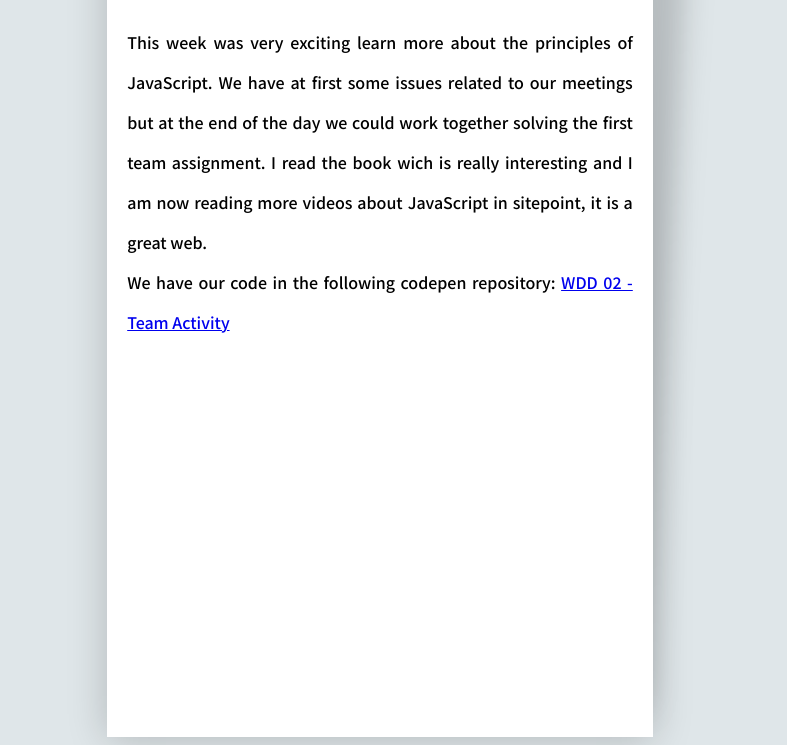
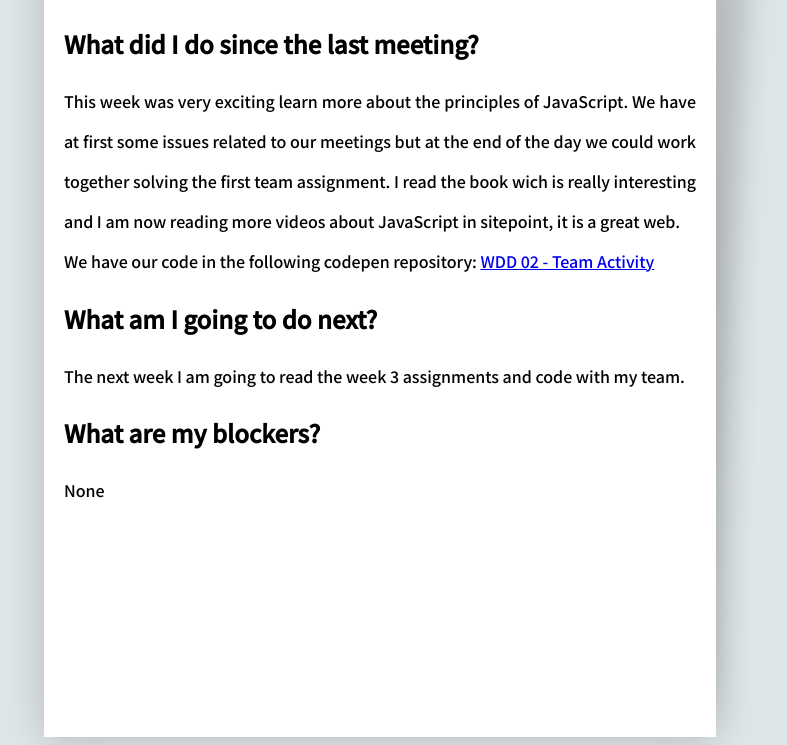
Before and after one commit to ramalaso/wdd330, a plain HTML site: page lessons/W02.html in a window 1280 px wide. Shown: the part 111-856 px from the top of the page, without its empty margins (260-1047 px from the left). Drawn offline with Linux system fonts and the light colour scheme.

Commit message:
update scrum

```diff
--- a/lessons/W02.html
+++ b/lessons/W02.html
@@ -10,12 +10,24 @@
   <div class="paper-shadow">
     <h1 class= "title">W02 Report </h1>
     <div class="report">
-      <p>
+
+        <h2> What did I do since the last meeting?</h2>
+        <p>
           This week was very exciting learn more about the principles of JavaScript. We have at first some issues related to our meetings but at the end of the day we could work together solving the first team assignment.
           I read the book wich is really interesting and I am now reading more videos about JavaScript in sitepoint, it is a great web.
           <br>
           We have our code in the following codepen repository: <a href="https://codepen.io/ramalaso/pen/yLYowMz">WDD 02 - Team Activity</a>
-      </p>
+        </p>
+
+        <h2> What am I going to do next?</h2>
+        <p>The next week I am going to read the week 3 assignments and code with my team. </p>
+        <h2> What are my blockers?</h2>
+        <p>None</p>
+
+
+
+
+
     </div>
   </div>
 
--- a/lessons/css/style.css
+++ b/lessons/css/style.css
@@ -6,7 +6,7 @@ body {
 .paper-shadow {
  position: relative;
  background: #fff;
- width: 40%;
+ width: 50%;
  margin: auto;
  box-shadow: 0px 2px 38px rgba(0, 0, 0, 0.2);
  height: 100vh;
```
